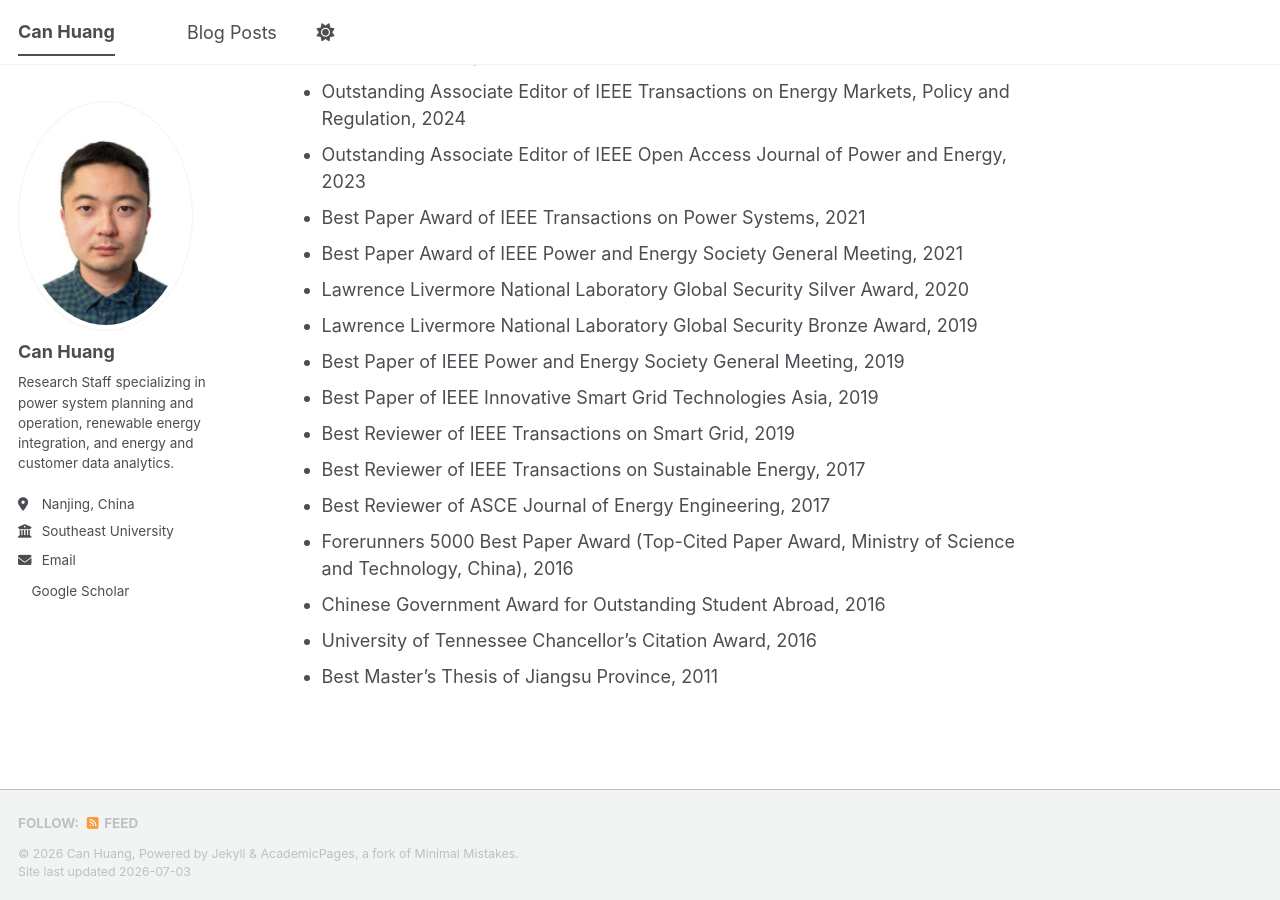
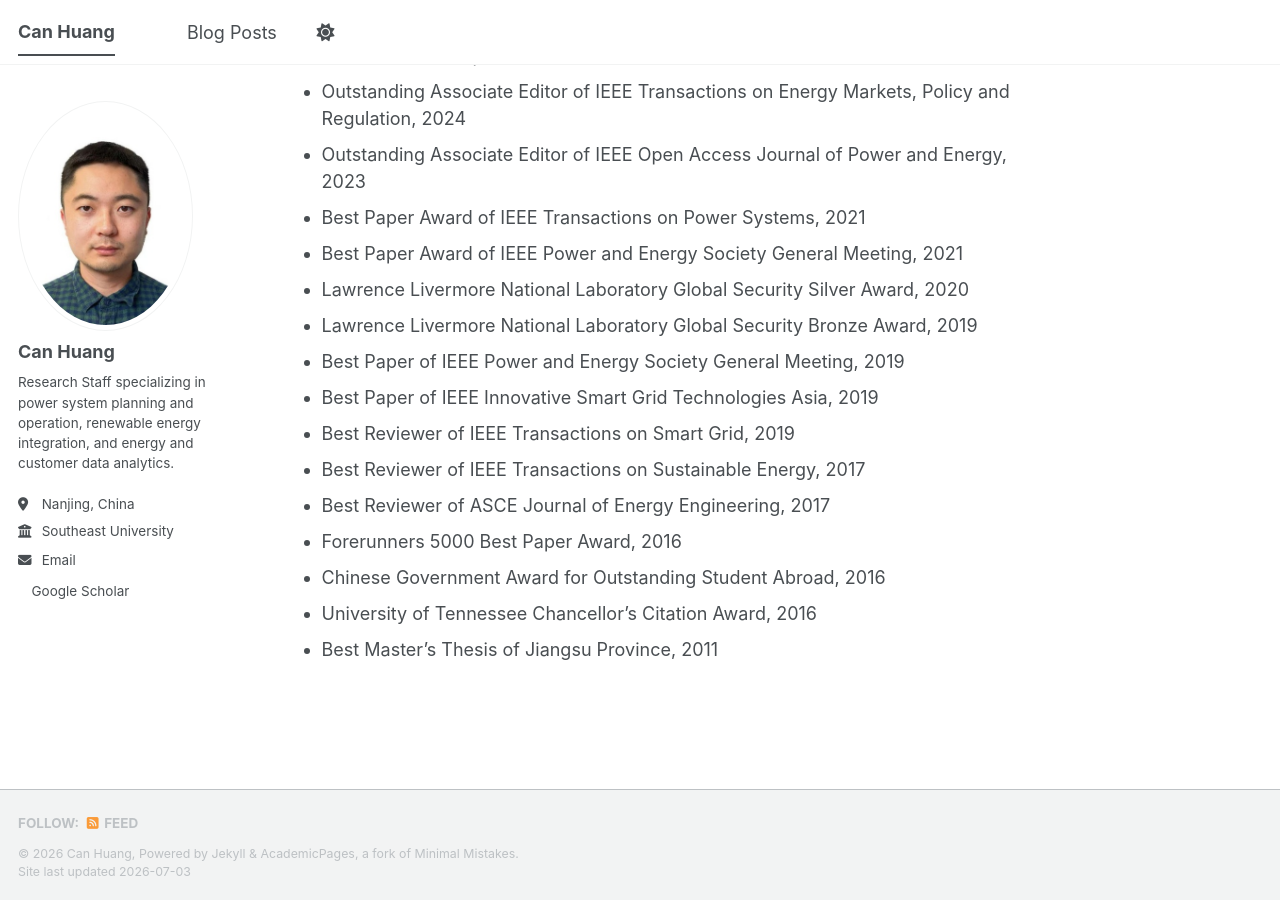
Before and after one commit to leocuisine/leocuisine.github.io, a Jekyll site: the page built from _pages/about.md, in a window 1280 px wide and 900 px high, scrolled down 1289 px. Built offline with Jekyll 4.4.1, drawn with Linux system fonts in a browser that asks for light colours; a style sheet for code colours, icons or effects is not loaded.

Commit message:
Update about.md

```diff
--- a/_pages/about.md
+++ b/_pages/about.md
@@ -68,7 +68,7 @@ Awards and Honors
 - Best Reviewer of IEEE Transactions on Smart Grid, 2019
 - Best Reviewer of IEEE Transactions on Sustainable Energy, 2017
 - Best Reviewer of ASCE Journal of Energy Engineering, 2017
-- Forerunners 5000 Best Paper Award (Top-Cited Paper Award, Ministry of Science and Technology, China), 2016
+- Forerunners 5000 Best Paper Award, 2016
 - Chinese Government Award for Outstanding Student Abroad, 2016
 - University of Tennessee Chancellor’s Citation Award, 2016
 - Best Master’s Thesis of Jiangsu Province, 2011
```
